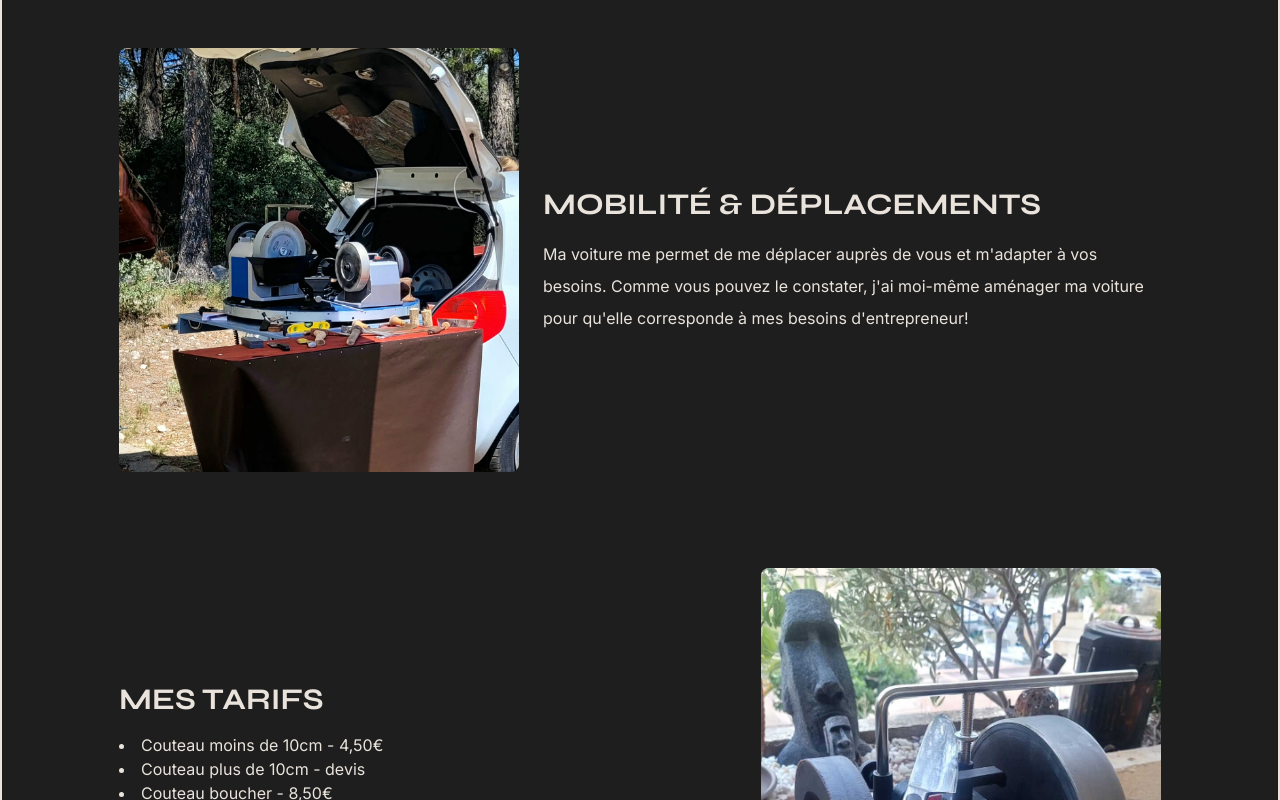
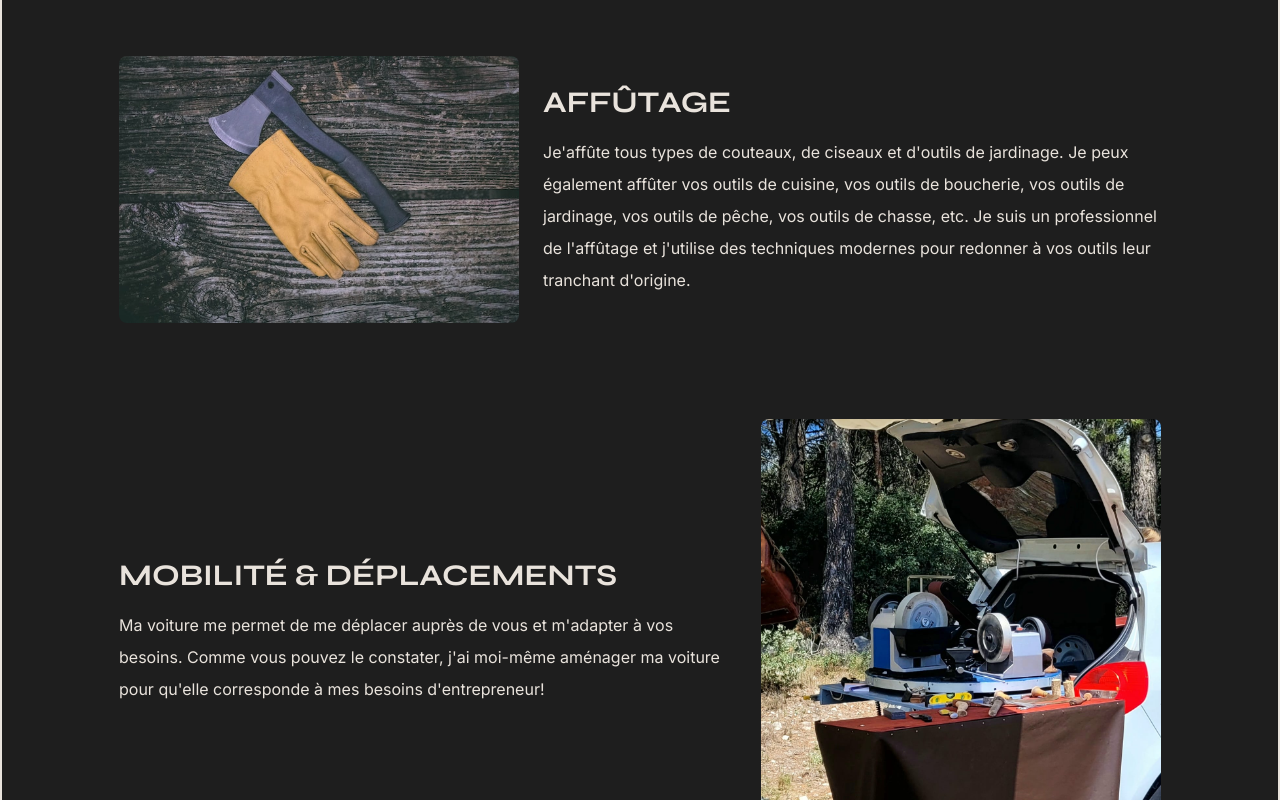
Before and after one commit to MathieuSchaff/daycuttingsharp, a Next.js app: page / in a window 1280 px wide. Shown: the part 1500-2300 px from the top of the page. Built offline with nearby package versions, Linux system fonts and the light colour scheme.

Commit message:
changes about style h2

```diff
--- a/src/components/About.tsx
+++ b/src/components/About.tsx
@@ -2,6 +2,7 @@ import Image from "next/image"
 import profil from '../../public/profil.jpg'
 import meleuse from '../../public/meleuse1.jpg'
 import car from '../../public/car.jpg'
+import jardinage from '../../public/jardinage.jpg'
 const About = () => {
   return (<div id="about" className="border-browney border-2 pt-10 pb-10">
     <h2 className='whitespace-nowrap text-2xl text-center sm:text-3xl md:text-4xl uppercase font-bold'>
@@ -25,7 +26,30 @@ const About = () => {
         objectFit="cover"
       />
     </section>
-    <section className="flex flex-col-reverse md:flex-row items-center justify-center gap-6 mt-12 p-5">
+    <section className="flex flex-col md:flex-row-reverse items-center justify-center gap-6 mt-14 p-5">
+      <div className="sm:w-3/4 md:w-1/2 ">
+        <h3 className="text-2xl md:text-3xl font-bold mb-4 uppercase">Affûtage</h3>
+        <p className="leading-8">
+          Je&apos;affûte tous types de couteaux, de ciseaux et d&apos;outils de jardinage. Je peux également affûter vos outils de cuisine, vos outils de boucherie, vos outils de jardinage, vos outils de pêche, vos outils de chasse, etc. Je suis un professionnel de l&apos;affûtage et j&apos;utilise des techniques modernes pour redonner à vos outils leur tranchant d&apos;origine.
+        </p>
+      </div>
+      <Image
+        src={jardinage}
+        alt="equipement couteau"
+        width={400}
+        height={300}
+        className="rounded-lg"
+        objectFit="cover"
+      />
+    </section>
+
+    <section className="flex flex-col md:flex-row items-center justify-center gap-6 mt-14 p-5">
+      <div className="sm:w-3/4 md:w-1/2 ">
+        <h3 className="text-2xl md:text-3xl font-bold mb-4 uppercase">Mobilité & Déplacements</h3>
+        <p className="leading-8">
+          Ma voiture me permet de me déplacer auprès de vous et m&apos;adapter à vos besoins. Comme vous pouvez le constater, j&apos;ai moi-même aménager ma voiture pour qu&apos;elle corresponde à mes besoins d&apos;entrepreneur!
+        </p>
+      </div>
       <Image
         src={car}
         alt="mon equipement"
@@ -34,16 +58,9 @@ const About = () => {
         className="rounded-lg"
         objectFit="cover"
       />
-      <div className="sm:w-3/4 md:w-1/2 ">
-        <h3 className="text-2xl md:text-3xl font-bold mb-4 uppercase">Mobilité & Déplacements</h3>
-        <p className="leading-8">
-          Ma voiture me permet de me déplacer auprès de vous et m&apos;adapter à vos besoins. Comme vous pouvez le constater, j&apos;ai moi-même aménager ma voiture pour qu&apos;elle corresponde à mes besoins d&apos;entrepreneur!
-        </p>
-      </div>
-
     </section>
-    <section className="flex flex-col md:flex-row items-center justify-center gap-6 mt-14 p-5">
-      <div className="sm:w-3/4 md:w-1/2 ">
+    <section className="flex flex-col md:flex-row-reverse items-center justify-center gap-6 mt-14 p-5">
+      <div className="sm:w-3/4 md:w-1/2 flex flex-col items-center" >
         <h3 className="text-2xl md:text-3xl font-bold mb-4 uppercase">Mes tarifs</h3>
         <ul className="list-disc list-inside">
           <li>Couteau moins de 10cm - 4,50€</li>
```
